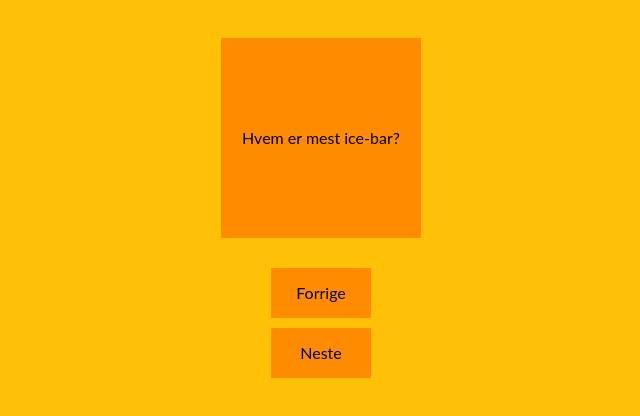
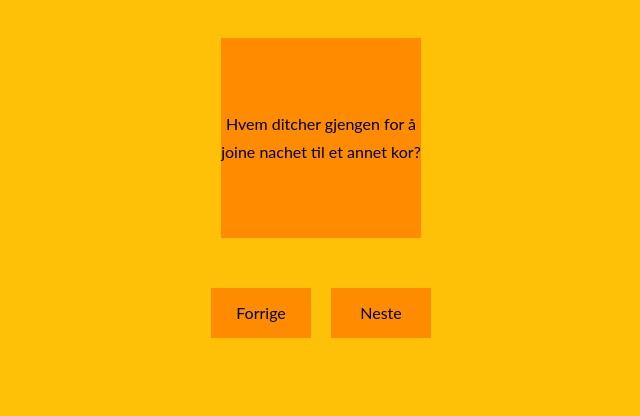
Before and after one commit to Hannarasmussen/sirenespill, a plain HTML site: page sirenesips.html in a window 1280 px wide. Shown: the part 90-506 px from the top of the page, without its empty margins (319-959 px from the left). Drawn offline with Linux system fonts and the light colour scheme.

Commit message:
endret navn på css fil

```diff
--- a/sirenesips.html
+++ b/sirenesips.html
@@ -3,7 +3,7 @@
   <head>
     <meta charset="UTF-8" />
     <title>100SiRidder</title>
-    <link rel="stylesheet" type="text/css" href="style-kopi.css" />
+    <link rel="stylesheet" type="text/css" href="style.css" />
   </head>
   <body>
     <div class="site-container">
--- a/sirenesips.js
+++ b/sirenesips.js
@@ -1,24 +1,32 @@
 let currentQuestion = 0;
 let totalQuestions = 0;
+let questionData = [];
 
 async function loadQuestions() {
   try {
     const response = await fetch("sirenesips.json");
-    const data = await response.json();
-    totalQuestions = data.length;
+    questionData = await response.json();
+    totalQuestions = questionData.length;
 
-    const mainBox = document.getElementById("mainBox");
-    mainBox.textContent = data[currentQuestion].question;
+    loadQuestion();
   } catch (error) {
     console.error("Error loading questions:", error);
   }
 }
 
+function getRandomIndex(max) {
+  return Math.floor(Math.random() * max);
+}
+
 async function loadQuestion() {
-  const response = await fetch("sirenesips.json");
-  const data = await response.json();
   const mainBox = document.getElementById("mainBox");
-  mainBox.textContent = data[currentQuestion].question;
+
+  if (totalQuestions > 0) {
+    const randomIndex = getRandomIndex(totalQuestions);
+    mainBox.textContent = questionData[randomIndex].question;
+  } else {
+    mainBox.textContent = "No questions found.";
+  }
 }
 
 function navigate(direction) {
--- a/style-kopi.css
+++ b/style.css
@@ -35,6 +35,11 @@ html {
   cursor: pointer;
   margin: 20px;
 }
+.button-container {
+  display: flex;
+  justify-content: center;
+  margin-top: 20px;
+}
 
 .button {
   width: 100px;
```
Also changed, not shown: 100SiRidder.html (+1 -1 lines), Index.html (+1 -1 lines).
